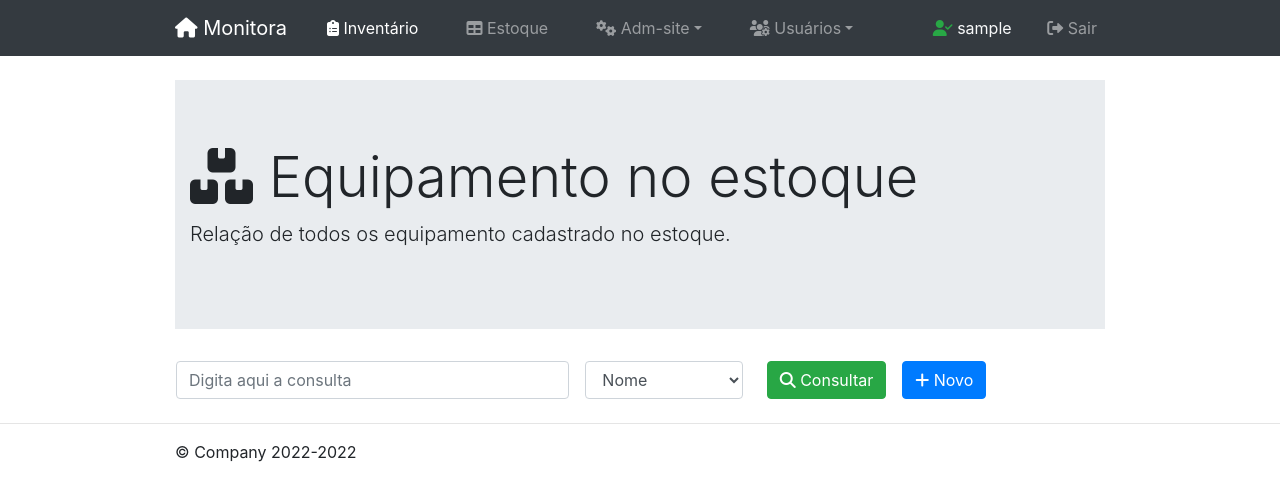
After one commit to jesiqueira/monitora, a Flask app: page /estoque in a window 1280 px wide. The commit adds this page. Shown: the top 501 px of the page. Run offline with Flask 2, Linux system fonts and the light colour scheme; a user stored in the database is signed in; tables that the repository leaves empty hold one stand-in row (values such as "Sample post"); some libraries are stand-ins or nearby versions.

Commit message:
Iniciando desenvolvimento paginas e controle do estoque

```diff
--- a/app/__init__.py
+++ b/app/__init__.py
@@ -29,11 +29,13 @@ def create_app(config_class=Config):
     from app.controllers.users.routes import user
     from app.controllers.equipamento.routes import equipamento
     from app.controllers.errors.handlers import errors
+    from app.controllers.estoque.routes import est
 
     # Registrar Blueprint
     app.register_blueprint(main)
     app.register_blueprint(user)
     app.register_blueprint(equipamento)
     app.register_blueprint(errors)
+    app.register_blueprint(est)
 
     return manager
--- a/app/controllers/equipamento/routes.py
+++ b/app/controllers/equipamento/routes.py
@@ -1,4 +1,3 @@
-from typing import List
 from flask import render_template, Blueprint, flash, redirect, url_for, request, abort
 from flask_login import login_required, current_user
 from app.controllers.equipamento.form_disposivo import InventariosForm, TipoInventarioForm, UpdateInventariosForm
--- /dev/null
+++ b/app/controllers/estoque/routes.py
@@ -0,0 +1,12 @@
+from flask import render_template, Blueprint, flash, redirect, url_for, request, abort
+from flask_login import login_required, current_user
+
+est = Blueprint('est', __name__)
+
+@est.route('/estoque')
+@login_required
+def estoque():
+  if current_user.admin and current_user.ativo:
+    return render_template('estoque/estoque.html', title='Estoque', legenda='Equipamento no estoque')
+  else:
+    abort(403)
--- /dev/null
+++ b/app/templates/estoque/estoque.html
@@ -0,0 +1,25 @@
+{% extends 'layout2.html' %}
+{% block content %}
+  <header>
+    <div class="jumbotron jumbotron-fluid mt-4">
+      <div class="container">
+        <h1 class="display-4"><i class="fa-solid fa-boxes-stacked"></i> {{legenda}}</h1>
+        <p class="lead">Relação de todos os equipamento cadastrado no estoque.</p>
+      </div>
+    </div>
+    <form action="#" class="ml-3 mb-4">
+      <div class="form-group">
+        <div class="row">
+          <input type="text" class="form-control col-md-5" name="consulta" placeholder="Digita aqui a consulta"/>
+          <select class="form-control col-md-2 ml-3" name="campo" id="">
+            <option value="serial">Nome</option>
+            <option value="patrimonio">Cidade</option>
+            <option value="local">CEP</option>
+          </select>
+          <button type="submit" class="btn btn-success ml-4"><i class="fa-solid fa-magnifying-glass"></i> Consultar</button>
+          <a class="btn btn-primary ml-3" href="{{url_for('main.registrar_site')}}" role="button"><i class="fa-solid fa-plus"></i> Novo</a>
+        </div>
+      </div>
+    </form>
+  </header>
+{% endblock content %}
--- a/app/templates/layout2.html
+++ b/app/templates/layout2.html
@@ -56,12 +56,12 @@
               <a class="nav-link" href="{{url_for('equipamento.inventario')}}"><i class="fa-solid fa-clipboard-list"></i> Inventário<span class="sr-only">(current)</span></a>
             </li>
             <li class="nav-item px-3">
-              <a class="nav-link" href="#"><i class="fa-solid fa-table"></i> Estoque</a>
+              <a class="nav-link" href="{{url_for('est.estoque')}}"><i class="fa-solid fa-table"></i> Estoque</a>
             </li>
             <li class="nav-item px-3 dropdown">
               <a class="nav-link dropdown-toggle" href="#" data-toggle="dropdown" aria-expanded="false"><i class="fa-solid fa-gears"></i> Adm-site</a>
               <div class="dropdown-menu">
-                <a class="dropdown-item" href="#"><i class="fa-solid fa-table"></i> Estoque</a>
+                <a class="dropdown-item" href="{{url_for('est.estoque')}}"><i class="fa-solid fa-table"></i> Estoque</a>
                 <a class="dropdown-item" href="{{url_for('main.site')}}"><i class="fa-solid fa-map-location"></i> Site</a>
                 <a class="dropdown-item" href="{{url_for('main.localizarPA')}}"><i class="fa-solid fa-magnifying-glass-location"></i> Local-Atendimento</a>
                 <a class="dropdown-item" href="{{url_for('equipamento.viewEqupamento')}}"><i class="fa-solid fa-laptop-code"></i> Equipamento</a>
```
Also changed, not shown: 2 other files.
